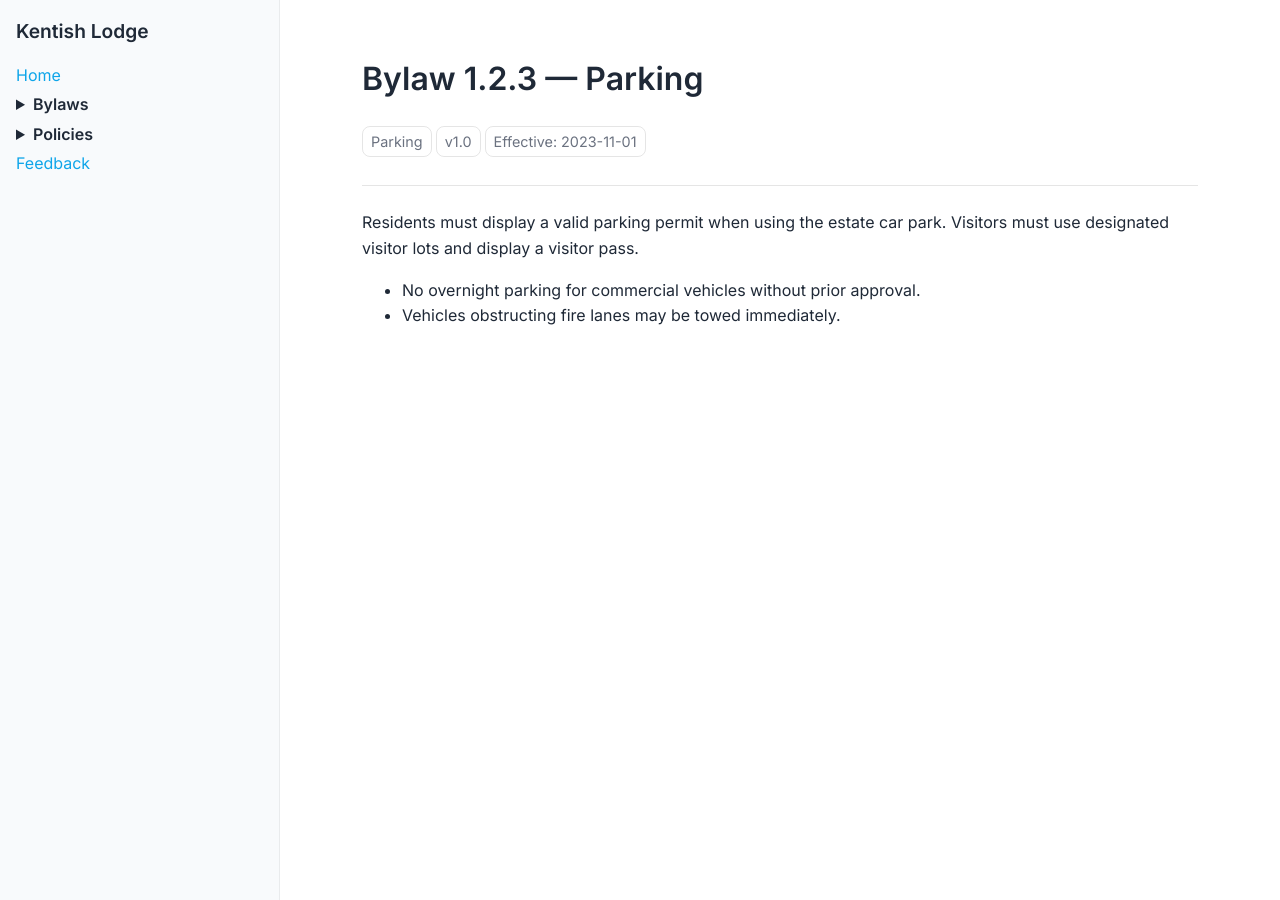
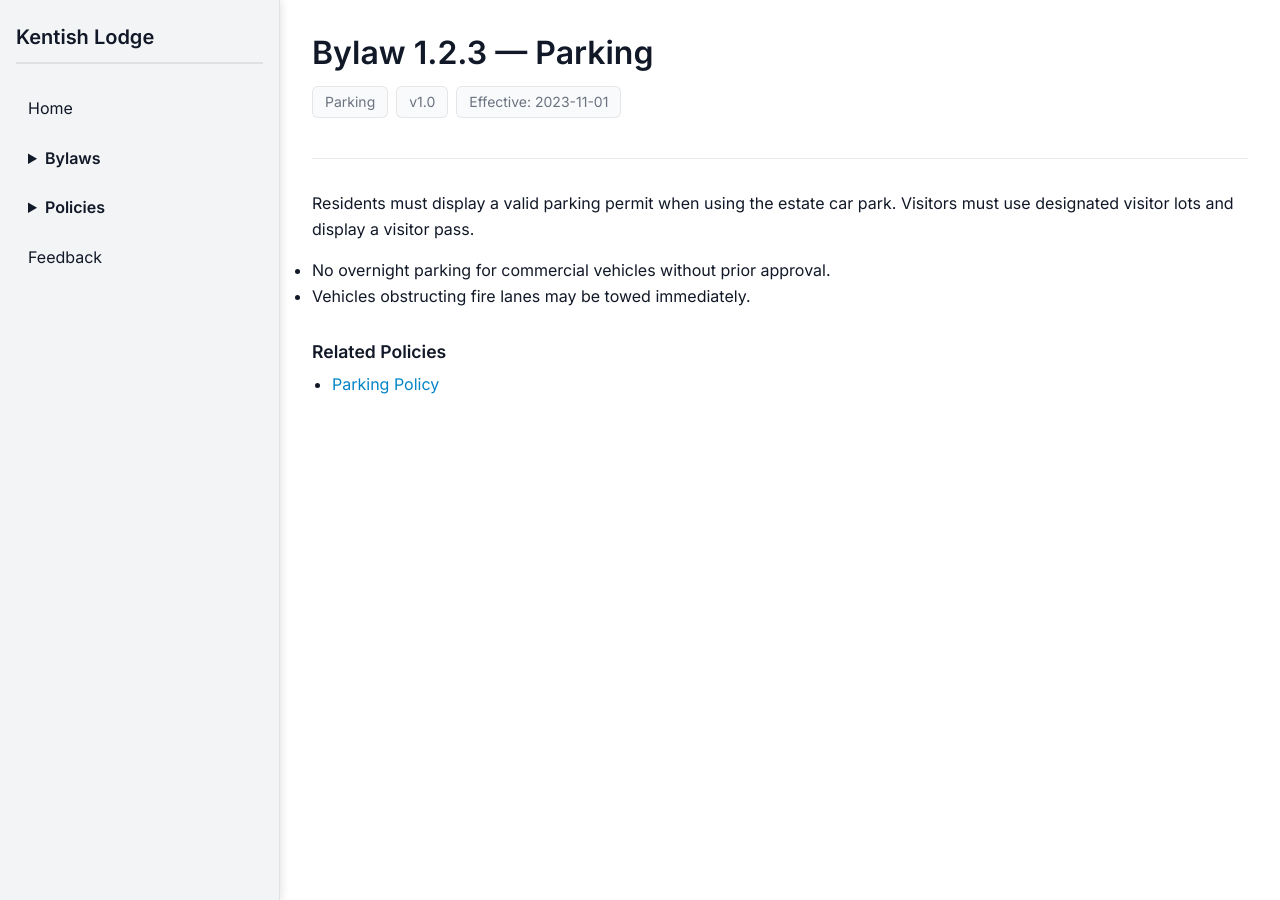
Before and after one commit to Kentish-Lodge-MCST-2405/public, a Jekyll site: the page built from _bylaws/parking.md, in a window 1280 px wide. Built offline with Jekyll 4.4.1, drawn with Linux system fonts in a browser that asks for light colours.

Commit message:
more formatting

```diff
--- a/_bylaws/parking.md
+++ b/_bylaws/parking.md
@@ -3,6 +3,8 @@ title: Bylaw 1.2.3 — Parking
 category: Parking
 effective: 2023-11-01
 version: 1.0
+policies:
+  - parking-policy
 ---
 
 Residents must display a valid parking permit when using the estate car park. Visitors must use designated visitor lots and display a visitor pass.
--- a/_layouts/item.html
+++ b/_layouts/item.html
@@ -31,6 +31,12 @@
       <article class="content">
         {{ content }}
       </article>
+      {% if page.collection == 'bylaws' and page.policies and page.policies.size > 0 %}
+      <section class="related">
+        <h2>Related Policies</h2>
+        <ul>{%- for key in page.policies -%}{%- assign found = false -%}{%- for p in site.policies -%}{%- assign slug = p.path | split:'/' | last | split:'.' | first -%}{%- if slug == key or p.title == key -%}<li><a href="{{ p.url | relative_url }}">{{ p.title }}</a></li>{%- assign found = true -%}{%- break -%}{%- endif -%}{%- endfor -%}{%- unless found -%}<li>{{ key }}</li>{%- endunless -%}{%- endfor -%}</ul>
+      </section>
+      {% endif %}
     </div>
   </main>
   {% assign repo = site.github.repository_url | default: '' %}
--- a/assets/styles.css
+++ b/assets/styles.css
@@ -1,73 +1,477 @@
-/* Global Styles for Kentish Lodge MCST */
-:root{
-  --bg:#0b1020; --fg:#e5e7eb; --muted:#94a3b8; --link:#38bdf8; --border:rgba(255,255,255,.12);
-  --card:#0f172a; --card-border:rgba(255,255,255,.08);
-  --accent:#22d3ee; --accent-fg:#061121;
+/* ============================================
+   Kentish Lodge MCST - Professional Stylesheet
+   ============================================ */
+
+/* CSS Variables */
+:root {
+  /* Light theme (default) */
+  --bg: #ffffff;
+  --fg: #111827;
+  --muted: #6b7280;
+  --link: #0284c7;
+  --link-hover: #0369a1;
+  --border: rgba(0, 0, 0, 0.08);
+  --card-bg: #f9fafb;
+  --card-border: rgba(0, 0, 0, 0.06);
+  --sidebar-bg: #f3f4f6;
+  --accent: #0ea5e9;
+  --accent-hover: #0284c7;
+  --accent-fg: #ffffff;
+  --shadow: rgba(0, 0, 0, 0.1);
   --sidebar-width: 280px;
 }
-@media (prefers-color-scheme: light){
-  :root{--bg:#ffffff;--fg:#1f2937;--muted:#6b7280;--link:#0ea5e9;--border:rgba(0,0,0,.1);--card:#f8fafc;--card-border:rgba(0,0,0,.06)}
-}
-*{box-sizing:border-box}
-html,body{margin:0;padding:0}
-body{background:var(--bg);color:var(--fg);font-family: Inter, ui-sans-serif, -apple-system, Segoe UI, Roboto, Helvetica, Arial, Noto Sans, "Apple Color Emoji","Segoe UI Emoji";line-height:1.6}
-a{color:var(--link);text-decoration:none}
-a:hover{text-decoration:underline}
-.container{max-width:1100px;margin:0 auto;padding:2rem}
 
-/* Header within content area */
-header.site{padding:1rem 2rem;border-bottom:1px solid var(--border);position:sticky;top:0;background:var(--bg);z-index:5}
-header.site h1{font-size:1.2rem;margin:0}
-header.site small{color:var(--muted)}
-
-/* Sidebar */
-.sidebar{--sidebar-bg: var(--card); --sidebar-color: var(--fg)}
-.sidebar-toggle{display:none}
-.sidebar-button{display:none;padding:1rem;cursor:pointer;background:var(--sidebar-bg);color:var(--sidebar-color);border-bottom:1px solid var(--border)}
-.sidebar-content{background:var(--sidebar-bg);color:var(--sidebar-color);padding:1rem;position:fixed;left:0;top:0;height:100vh;width:var(--sidebar-width);overflow-y:auto;border-right:1px solid var(--card-border);z-index:10}
-.sidebar-content h2{margin-top:0;font-size:1.2rem}
-.sidebar-content ul{list-style:none;padding-left:0;margin:0}
-.sidebar-content li{margin:.25rem 0}
-details summary{font-weight:600}
-
-/* Main content */
-main.content{margin-left:var(--sidebar-width); min-height:100vh; position:relative; z-index:1}
-main .container{max-width:900px}
-
-/* Mobile */
-@media (max-width: 768px){
-  .sidebar-button{display:block}
-  #sidebar-toggle + .sidebar-button + .sidebar-content{transform:translateX(-100%);transition:transform .3s ease}
-  #sidebar-toggle:checked + .sidebar-button + .sidebar-content{transform:translateX(0)}
-  main.content{margin-left:0}
-  .container{padding:1.25rem}
+@media (prefers-color-scheme: dark) {
+  :root {
+    --bg: #0f172a;
+    --fg: #e2e8f0;
+    --muted: #94a3b8;
+    --link: #38bdf8;
+    --link-hover: #7dd3fc;
+    --border: rgba(255, 255, 255, 0.1);
+    --card-bg: #1e293b;
+    --card-border: rgba(255, 255, 255, 0.05);
+    --sidebar-bg: #1e293b;
+    --accent: #0ea5e9;
+    --accent-hover: #38bdf8;
+    --accent-fg: #ffffff;
+    --shadow: rgba(0, 0, 0, 0.5);
+  }
 }
 
-@media (min-width: 769px){
-  .sidebar-content{transform:none}
-  main.content{margin-left:var(--sidebar-width)}
+/* Reset & Base */
+*, *::before, *::after {
+  box-sizing: border-box;
+  margin: 0;
+  padding: 0;
 }
 
-/* Cards and hero */
-.hero{padding:3rem 0;background:linear-gradient(135deg, rgba(34,211,238,.15), rgba(56,189,248,.05));border-bottom:1px solid var(--border)}
-.hero h1{font-size:2rem;margin:.25rem 0}
-.hero p{color:var(--muted);margin:.25rem 0}
-.actions{display:flex;gap:.5rem;flex-wrap:wrap;margin-top:1rem}
-.btn{display:inline-block;background:var(--accent);color:var(--accent-fg);padding:.6rem .9rem;border-radius:.6rem;border:1px solid transparent}
-.btn.secondary{background:transparent;color:var(--link);border-color:var(--border)}
-.grid{display:grid;grid-template-columns:repeat(12,1fr);gap:1rem;margin-top:2rem}
-.card{grid-column: span 6;background:var(--card);border:1px solid var(--card-border);border-radius:.8rem;padding:1rem}
-.card h3{margin-top:0;margin-bottom:.25rem}
-.card p{margin-top:.25rem;color:var(--muted)}
-@media (max-width: 768px){.card{grid-column: span 12}}
+html {
+  font-size: 16px;
+  -webkit-font-smoothing: antialiased;
+  -moz-osx-font-smoothing: grayscale;
+}
 
-/* Item pages */
-.item-header{border-bottom:1px solid var(--border);padding-bottom:1rem;margin-bottom:1.5rem}
-.meta{color:var(--muted);font-size:.9rem}
-.toolbar{display:flex;gap:.5rem;flex-wrap:wrap;margin-top:.75rem}
-.tag{display:inline-block;border:1px solid var(--border);padding:.2rem .5rem;border-radius:.5rem;color:var(--muted)}
-.prose{line-height:1.75}
+body {
+  margin: 0;
+  padding: 0;
+  background: var(--bg);
+  color: var(--fg);
+  font-family: 'Inter', ui-sans-serif, -apple-system, BlinkMacSystemFont, 'Segoe UI', Roboto, Helvetica, Arial, sans-serif;
+  line-height: 1.6;
+  overflow-x: hidden;
+}
 
-/* Floating feedback button */
-.floating-feedback{position:fixed;right:18px;bottom:18px;z-index:50}
-.floating-feedback a{display:inline-flex;align-items:center;gap:.4rem;background:var(--link);color:white;padding:.7rem .9rem;border-radius:999px;box-shadow:0 10px 20px rgba(0,0,0,.25)}
+/* Typography */
+h1, h2, h3, h4, h5, h6 {
+  font-weight: 600;
+  line-height: 1.3;
+  margin-bottom: 0.75rem;
+}
+
+h1 { font-size: 2rem; }
+h2 { font-size: 1.5rem; }
+h3 { font-size: 1.25rem; }
+
+p {
+  margin-bottom: 1rem;
+}
+
+/* Links - Consistent styling */
+a {
+  color: var(--link);
+  text-decoration: none;
+  transition: color 0.2s ease, opacity 0.2s ease;
+}
+
+a:hover {
+  color: var(--link-hover);
+  text-decoration: none;
+}
+
+a:focus {
+  outline: 2px solid var(--accent);
+  outline-offset: 2px;
+}
+
+/* Buttons - Polished and consistent */
+.btn {
+  display: inline-flex;
+  align-items: center;
+  gap: 0.5rem;
+  padding: 0.625rem 1.25rem;
+  font-size: 0.9375rem;
+  font-weight: 500;
+  background: var(--accent);
+  color: var(--accent-fg);
+  border: 1px solid var(--accent);
+  border-radius: 0.5rem;
+  cursor: pointer;
+  transition: all 0.2s ease;
+  text-decoration: none;
+  white-space: nowrap;
+}
+
+.btn:hover {
+  background: var(--accent-hover);
+  border-color: var(--accent-hover);
+  color: var(--accent-fg);
+  transform: translateY(-1px);
+  box-shadow: 0 4px 12px var(--shadow);
+}
+
+.btn.secondary {
+  background: transparent;
+  color: var(--link);
+  border-color: var(--border);
+}
+
+.btn.secondary:hover {
+  background: var(--card-bg);
+  border-color: var(--link);
+  transform: translateY(-1px);
+}
+
+/* Container */
+.container {
+  max-width: 1100px;
+  margin: 0 auto;
+  padding: 2rem;
+}
+
+/* ============================================
+   SIDEBAR - Fixed positioning on desktop
+   ============================================ */
+.sidebar {
+  position: relative;
+}
+
+.sidebar-toggle {
+  display: none;
+}
+
+.sidebar-button {
+  display: none;
+}
+
+.sidebar-content {
+  position: fixed;
+  left: 0;
+  top: 0;
+  width: var(--sidebar-width);
+  height: 100vh;
+  background: var(--sidebar-bg);
+  border-right: 1px solid var(--border);
+  padding: 1.5rem 1rem;
+  overflow-y: auto;
+  z-index: 5;
+  box-shadow: 2px 0 8px var(--shadow);
+}
+
+.sidebar-content h2 {
+  margin: 0 0 1.5rem 0;
+  font-size: 1.25rem;
+  color: var(--fg);
+  padding-bottom: 0.75rem;
+  border-bottom: 2px solid var(--border);
+}
+
+.sidebar-content ul {
+  list-style: none;
+  padding: 0;
+  margin: 0;
+}
+
+.sidebar-content > ul > li {
+  margin-bottom: 0.5rem;
+}
+
+.sidebar-content a {
+  display: block;
+  padding: 0.5rem 0.75rem;
+  color: var(--fg);
+  border-radius: 0.375rem;
+  transition: all 0.2s ease;
+}
+
+.sidebar-content a:hover {
+  background: var(--card-bg);
+  color: var(--link);
+  padding-left: 1rem;
+}
+
+.sidebar-content details {
+  margin-bottom: 0.5rem;
+}
+
+.sidebar-content details summary {
+  padding: 0.5rem 0.75rem;
+  font-weight: 600;
+  cursor: pointer;
+  border-radius: 0.375rem;
+  transition: all 0.2s ease;
+  -webkit-user-select: none;
+  user-select: none;
+}
+
+.sidebar-content details summary:hover {
+  background: var(--card-bg);
+  color: var(--link);
+}
+
+.sidebar-content details[open] summary {
+  margin-bottom: 0.5rem;
+}
+
+.sidebar-content details ul {
+  padding-left: 1rem;
+  margin-top: 0.25rem;
+}
+
+.sidebar-content details ul li {
+  margin: 0.25rem 0;
+}
+
+.sidebar-content details ul a {
+  font-size: 0.9rem;
+  padding: 0.375rem 0.75rem;
+}
+
+/* ============================================
+   MAIN CONTENT - Properly offset from sidebar
+   ============================================ */
+main.content {
+  margin-left: var(--sidebar-width);
+  min-height: 100vh;
+  position: relative;
+  z-index: 1;
+}
+
+/* Site header within content */
+header.site {
+  padding: 1rem 2rem;
+  border-bottom: 1px solid var(--border);
+  background: var(--bg);
+  position: sticky;
+  top: 0;
+  z-index: 10;
+  -webkit-backdrop-filter: blur(8px);
+  backdrop-filter: blur(8px);
+}
+
+header.site h1 {
+  font-size: 1.125rem;
+  margin: 0;
+  font-weight: 600;
+}
+
+header.site small {
+  color: var(--muted);
+  font-weight: 400;
+}
+
+/* ============================================
+   HERO SECTION
+   ============================================ */
+.hero {
+  padding: 4rem 0;
+  background: linear-gradient(135deg, rgba(14, 165, 233, 0.08), rgba(56, 189, 248, 0.04));
+  border-bottom: 1px solid var(--border);
+  text-align: center;
+}
+
+.hero h1 {
+  font-size: 2.5rem;
+  margin-bottom: 0.75rem;
+  font-weight: 700;
+}
+
+.hero p {
+  font-size: 1.125rem;
+  color: var(--muted);
+  margin-bottom: 1.5rem;
+}
+
+.actions {
+  display: flex;
+  gap: 0.75rem;
+  justify-content: center;
+  flex-wrap: wrap;
+  margin-top: 1.5rem;
+}
+
+/* ============================================
+   CARDS & GRID
+   ============================================ */
+.grid {
+  display: grid;
+  grid-template-columns: repeat(2, 1fr);
+  gap: 1.5rem;
+  margin-top: 3rem;
+}
+
+.card {
+  background: var(--card-bg);
+  border: 1px solid var(--card-border);
+  border-radius: 0.75rem;
+  padding: 1.5rem;
+  transition: all 0.3s ease;
+}
+
+.card:hover {
+  border-color: var(--link);
+  box-shadow: 0 8px 24px var(--shadow);
+  transform: translateY(-2px);
+}
+
+.card h3 {
+  margin: 0 0 0.5rem 0;
+  font-size: 1.25rem;
+  color: var(--fg);
+}
+
+.card p {
+  margin: 0.5rem 0;
+  color: var(--muted);
+  line-height: 1.6;
+}
+
+.card a {
+  font-weight: 500;
+}
+
+/* ============================================
+   ITEM PAGES
+   ============================================ */
+.item-header {
+  border-bottom: 1px solid var(--border);
+  padding-bottom: 1.5rem;
+  margin-bottom: 2rem;
+}
+
+.item-header h1 {
+  margin-bottom: 0.75rem;
+}
+
+.meta {
+  display: flex;
+  gap: 0.5rem;
+  flex-wrap: wrap;
+  margin-bottom: 1rem;
+}
+
+.tag {
+  display: inline-block;
+  padding: 0.25rem 0.75rem;
+  font-size: 0.875rem;
+  color: var(--muted);
+  background: var(--card-bg);
+  border: 1px solid var(--border);
+  border-radius: 0.375rem;
+}
+
+.toolbar {
+  display: flex;
+  gap: 0.75rem;
+  flex-wrap: wrap;
+  margin-top: 1rem;
+}
+
+/* Related section */
+.related { margin-top: 2rem; }
+.related h2 { font-size: 1.1rem; margin-bottom: .5rem; }
+.related ul { list-style: disc; padding-left: 1.25rem; margin: .25rem 0 0; }
+.related li { margin: .25rem 0; }
+
+/* ============================================
+   FLOATING FEEDBACK BUTTON
+   ============================================ */
+.floating-feedback {
+  position: fixed;
+  right: 1.5rem;
+  bottom: 1.5rem;
+  z-index: 100;
+}
+
+.floating-feedback a {
+  display: inline-flex;
+  align-items: center;
+  gap: 0.5rem;
+  padding: 0.875rem 1.25rem;
+  background: var(--accent);
+  color: var(--accent-fg);
+  border-radius: 2rem;
+  font-weight: 500;
+  box-shadow: 0 8px 24px var(--shadow);
+  transition: all 0.3s ease;
+}
+
+.floating-feedback a:hover {
+  background: var(--accent-hover);
+  transform: translateY(-2px);
+  box-shadow: 0 12px 32px var(--shadow);
+}
+
+/* ============================================
+   MOBILE RESPONSIVE
+   ============================================ */
+@media (max-width: 768px) {
+  .sidebar-button {
+    display: block;
+    position: fixed;
+    top: 0;
+    left: 0;
+    right: 0;
+    padding: 1rem;
+    background: var(--sidebar-bg);
+    border-bottom: 1px solid var(--border);
+    cursor: pointer;
+    z-index: 50;
+    font-weight: 600;
+  }
+
+  .sidebar-content {
+    transform: translateX(-100%);
+    transition: transform 0.3s ease;
+    z-index: 60;
+  }
+
+  #sidebar-toggle:checked ~ .sidebar-content {
+    transform: translateX(0);
+  }
+
+  main.content {
+    margin-left: 0;
+    padding-top: 3.5rem;
+  }
+
+  .container {
+    padding: 1.5rem 1rem;
+  }
+
+  .hero {
+    padding: 2.5rem 0;
+  }
+
+  .hero h1 {
+    font-size: 1.75rem;
+  }
+
+  .hero p {
+    font-size: 1rem;
+  }
+
+  .grid {
+    grid-template-columns: 1fr;
+    gap: 1rem;
+  }
+
+  .actions {
+    flex-direction: column;
+    align-items: stretch;
+  }
+
+  .btn {
+    justify-content: center;
+  }
+}
```
Also changed, not shown: _bylaws/common-property.md (added, +20 -0 lines), _bylaws/pets.md (added, +18 -0 lines), _policies/noise-policy.md (added, +18 -0 lines), _policies/visitor-policy.md (added, +18 -0 lines), 1 other file.
